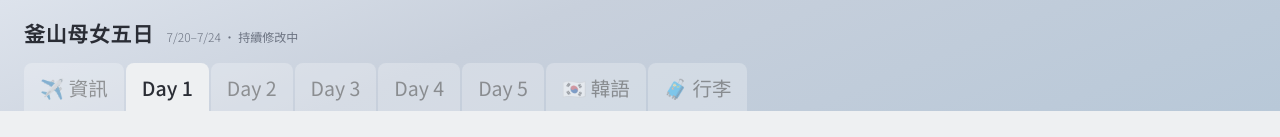
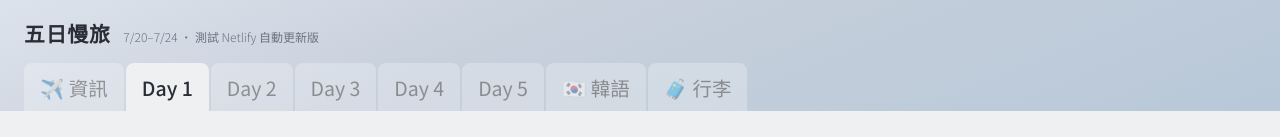
Before and after one commit to babymihua2020/busan-trip, a plain HTML site: page index.html in a window 1280 px wide. Shown: the top 137 px of the page. Drawn offline with Linux system fonts and the light colour scheme.

Commit message:
測試 Netlify 連線

```diff
--- a/index.html
+++ b/index.html
@@ -148,8 +148,8 @@ body{background:var(--sand);color:var(--ink);font-family:'Noto Serif TC',serif;f
 <!-- STICKY TOP HEADER -->
 <div class="top-header">
   <div class="header-title">
-    <span class="header-zh">釜山母女五日</span>
-    <span class="header-sub">7/20–7/24 · 持續修改中</span>
+    <span class="header-zh">五日慢旅</span>
+    <span class="header-sub">7/20–7/24 · 測試 Netlify 自動更新版</span>
   </div>
   <div class="tab-nav">
     <button class="tab-btn tab-d1" onclick="switchTab('info',this)">✈️ 資訊</button>
@@ -167,7 +167,7 @@ body{background:var(--sand);color:var(--ink);font-family:'Noto Serif TC',serif;f
 <div class="tab-page" id="page-info">
   <div class="info-hero">
     <div class="hero-en">Busan</div>
-    <div class="hero-zh">母女五日慢旅</div>
+    <div class="hero-zh">五日慢旅</div>
     <div class="hero-pills">
       <span class="pill">Anita × 小魚 · 首次韓國</span>
       <span class="pill">廣安里 → 西面 兩段住宿</span>
```
Also changed, not shown: 1 other file.
